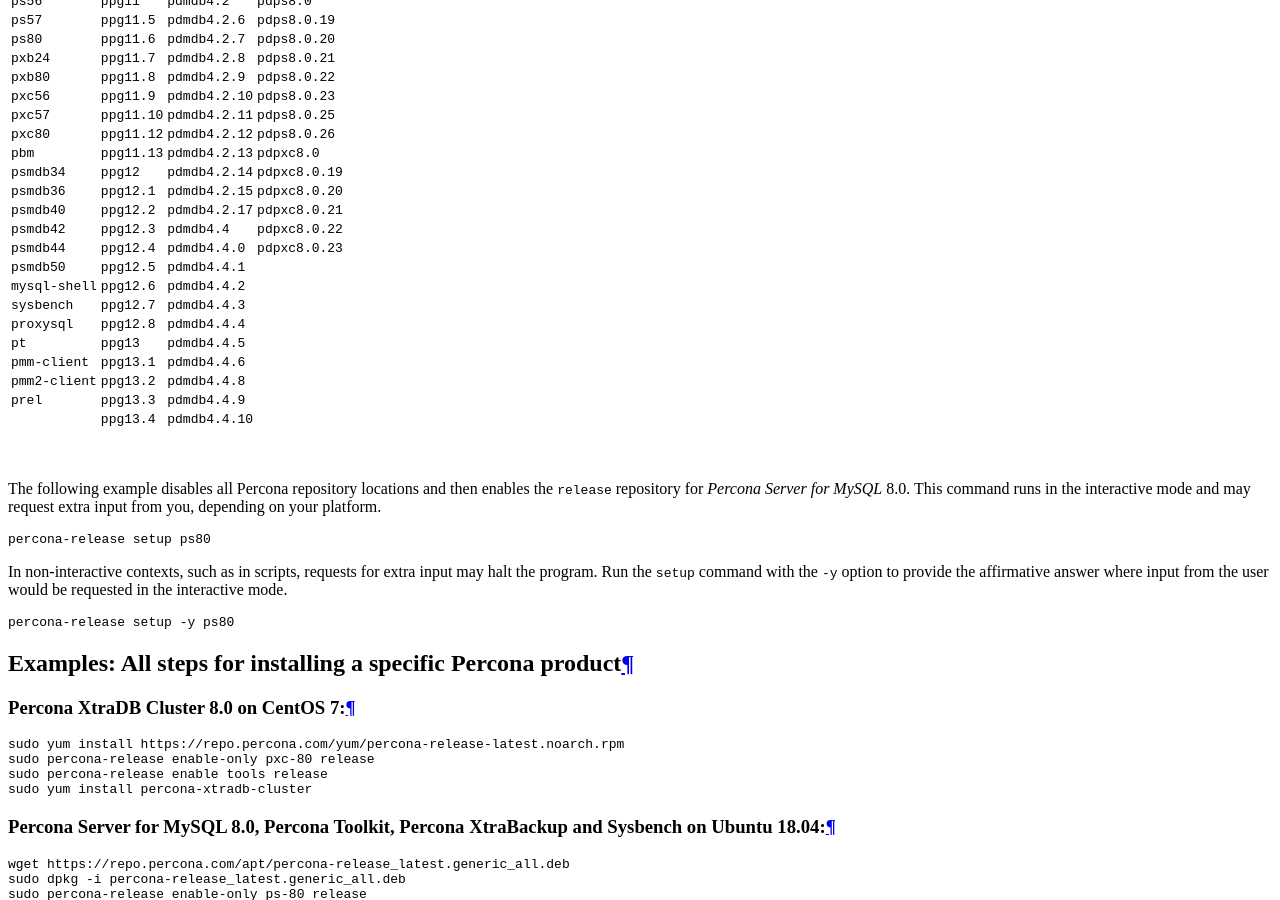
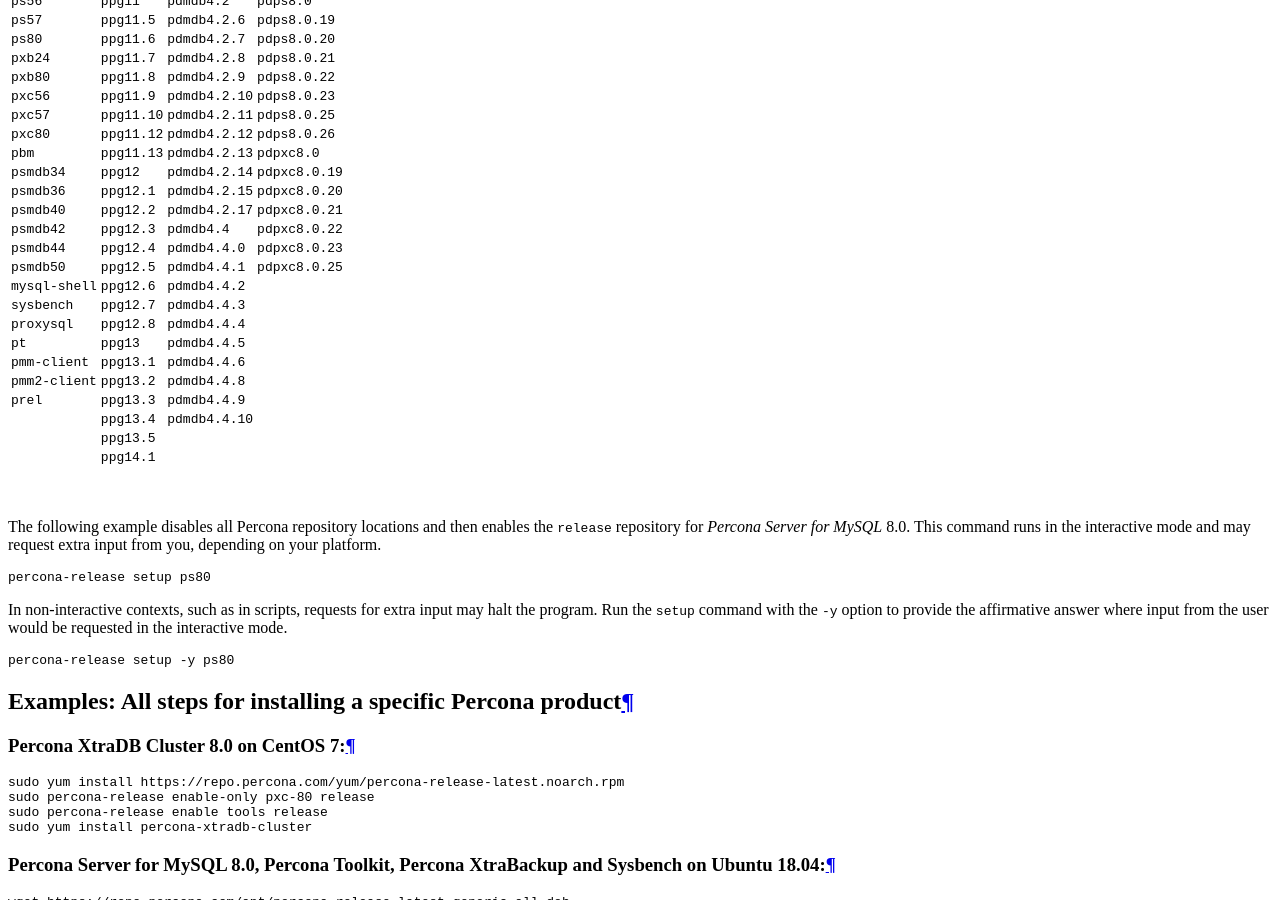
Before and after one commit to percona/repo-config-docs, an MkDocs documentation site: the page built from docs/percona-release.md, in a window 1280 px wide and 900 px high, scrolled down 1138 px. Built offline with MkDocs 1.6.1 and Material for MkDocs 9.7.7, drawn with Linux system fonts in a browser that asks for light colours; nearby versions of some CDN libraries.

Commit message:
PREL-172 Updated repo lists:
Added PDPXC 8.0.25, PPG 14.1, 13.5

	modified:   docs/percona-release.md
	modified:   docs/repository-location.md

```diff
--- a/docs/percona-release.md
+++ b/docs/percona-release.md
@@ -90,7 +90,7 @@
     | ``psmdb40``     | ``ppg12.2``     | ``pdmdb4.2.17`` | ``pdpxc8.0.21`` |
     | ``psmdb42``     | ``ppg12.3``     | ``pdmdb4.4``    | ``pdpxc8.0.22`` |
     | ``psmdb44``     | ``ppg12.4``     | ``pdmdb4.4.0``  | ``pdpxc8.0.23`` |
-    | ``psmdb50``     | ``ppg12.5``     | ``pdmdb4.4.1``  |  |
+    | ``psmdb50``     | ``ppg12.5``     | ``pdmdb4.4.1``  | ``pdpxc8.0.25`` |
     |``mysql-shell``  | ``ppg12.6``     | ``pdmdb4.4.2``  |  |
     | ``sysbench``    | ``ppg12.7``     | ``pdmdb4.4.3``  |  |
     | ``proxysql``    | ``ppg12.8``     | ``pdmdb4.4.4``  |  |
@@ -99,7 +99,8 @@
     | ``pmm2-client`` | ``ppg13.2``     | ``pdmdb4.4.8``  |   |
     | ``prel``        | ``ppg13.3``     | ``pdmdb4.4.9``  |   |
     |                 | ``ppg13.4``     | ``pdmdb4.4.10`` |   |
-
+    |                 | ``ppg13.5``     |   |   |
+    |                 | ``ppg14.1``     |   |   |
 
 &nbsp;
 
```
Also changed, not shown: docs/repository-location.md (+5 -1 lines).
